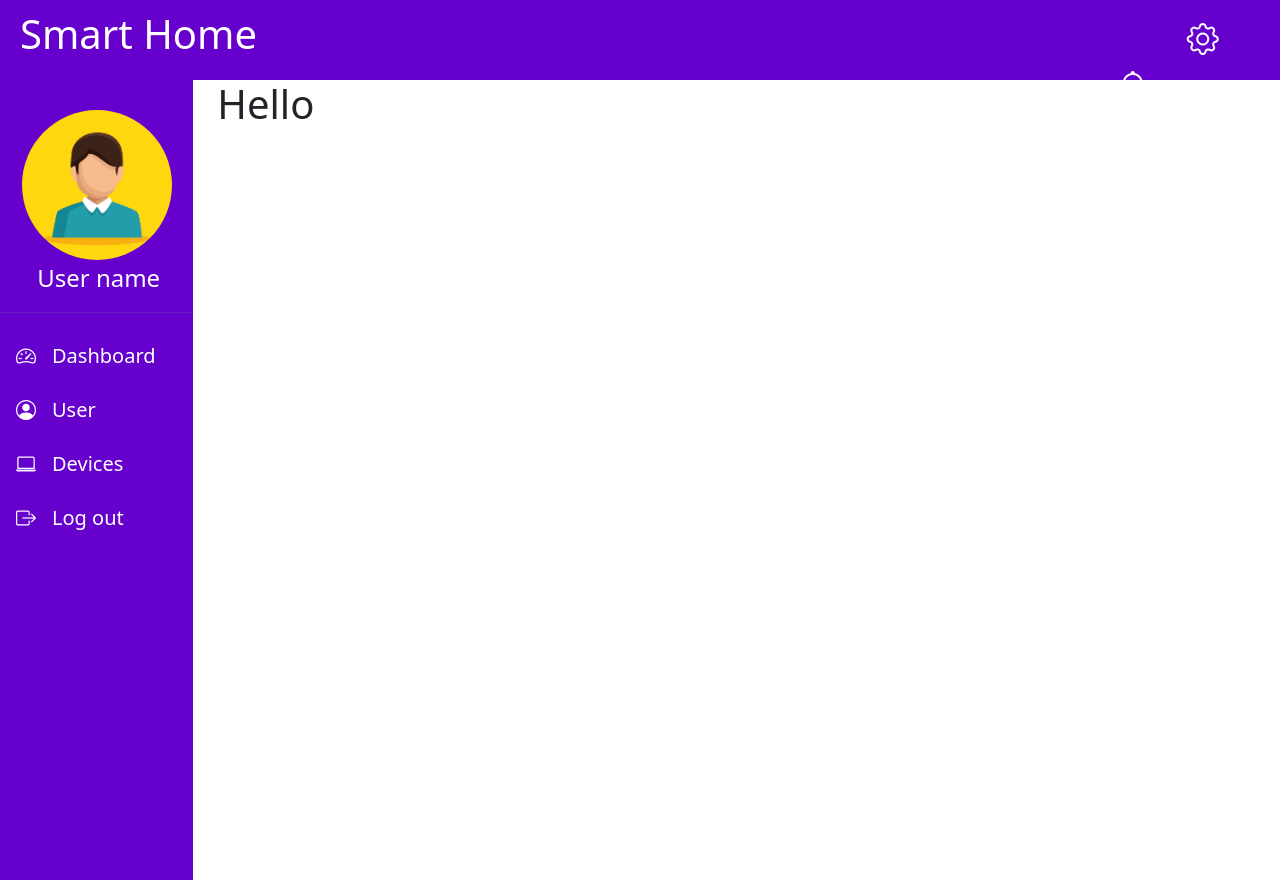
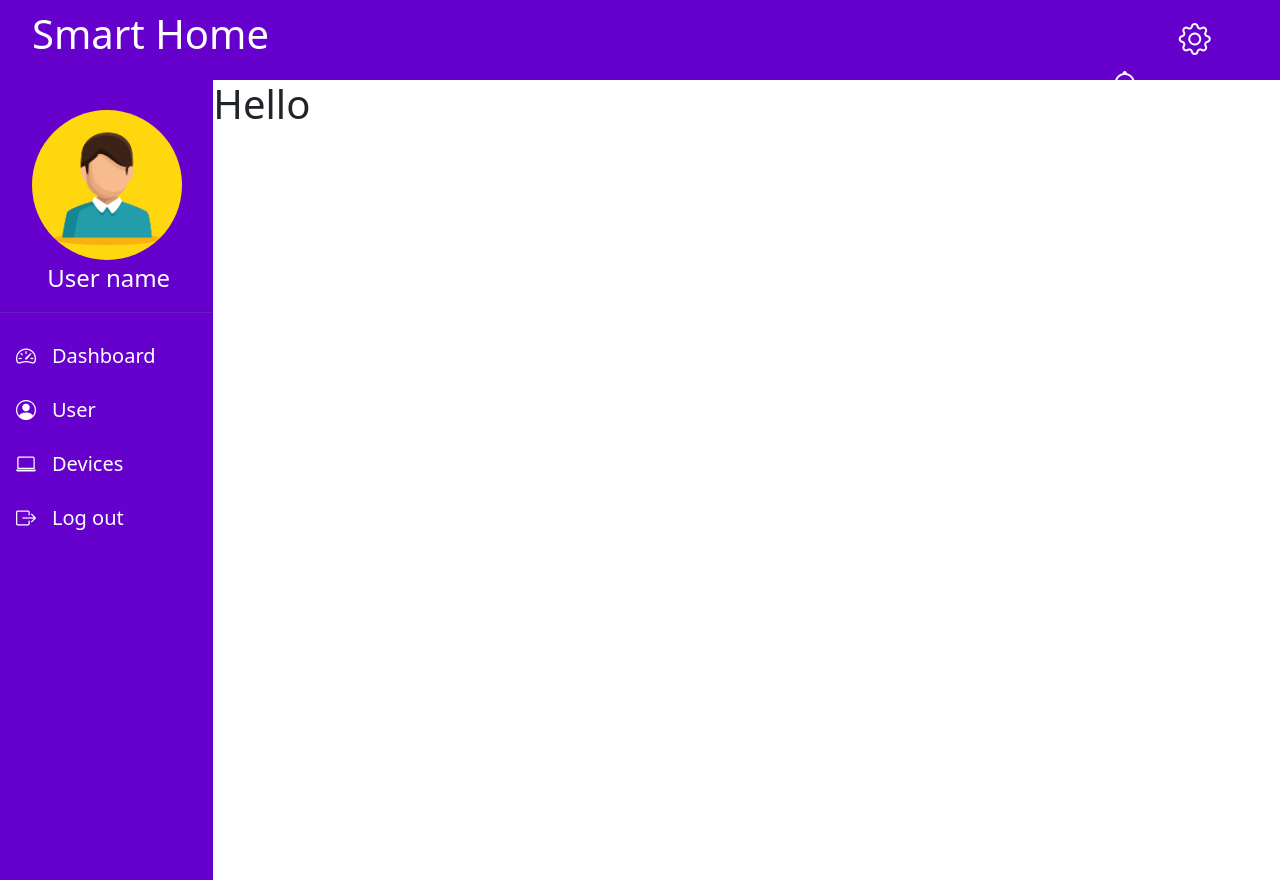
Before and after one commit to NgQuangMinhcl/cnpm_dadn, a React (Create React App) app: page / in a window 1280 px wide. Built offline with nearby package versions, Linux system fonts and the light colour scheme.

Commit message:
try to add header

```diff
--- a/src/SmartHomeApp.js
+++ b/src/SmartHomeApp.js
@@ -4,6 +4,7 @@ import React from 'react';
 import Sidebar from './component/Sidebar/Sidebar';
 import Header from './component/Header/Header';
 import Home from './component/Home/Home';
+import Container from 'react-bootstrap/Container';
 import Row from 'react-bootstrap/Row';
 import Col from 'react-bootstrap/Col';
 import 'bootstrap/dist/css/bootstrap.min.css';
@@ -50,18 +51,13 @@ const SmartHomeApp = () => {
 
   return (
     <div className='home'>
-      <Row>
+      <Row style={{margin:'0'}}>
         <Header />
       </Row>
-      <Row>
-        <Col xs={2}><Sidebar /></Col>
-        <Col><Home /></Col>
+      <Row style={{margin:'0'}}>
+        <Col xs={2} style={{padding:'0'}}><Sidebar /></Col>
+        <Col style={{padding:'0'}}><Home /></Col>
       </Row>
-
-
-
-
-
     </div>
   );
 };
--- a/src/component/Header/Header.js
+++ b/src/component/Header/Header.js
@@ -8,8 +8,8 @@ import 'bootstrap-icons/font/bootstrap-icons.css'
 
 function Header() {
   return (
-    <div style={{backgroundColor:'#6600CC', height:'80px', color:'white'}}>
-      <Row>
+    <div style={{backgroundColor:'#6600CC', height:'80px', color:'white', padding:'0'}}>
+      <Row style={{margin:'0'}}>
         <Col xs={10} >
           <h1 style={{paddingTop:'10px', paddingLeft:'20px'}}>Smart Home</h1>
         </Col>
```
